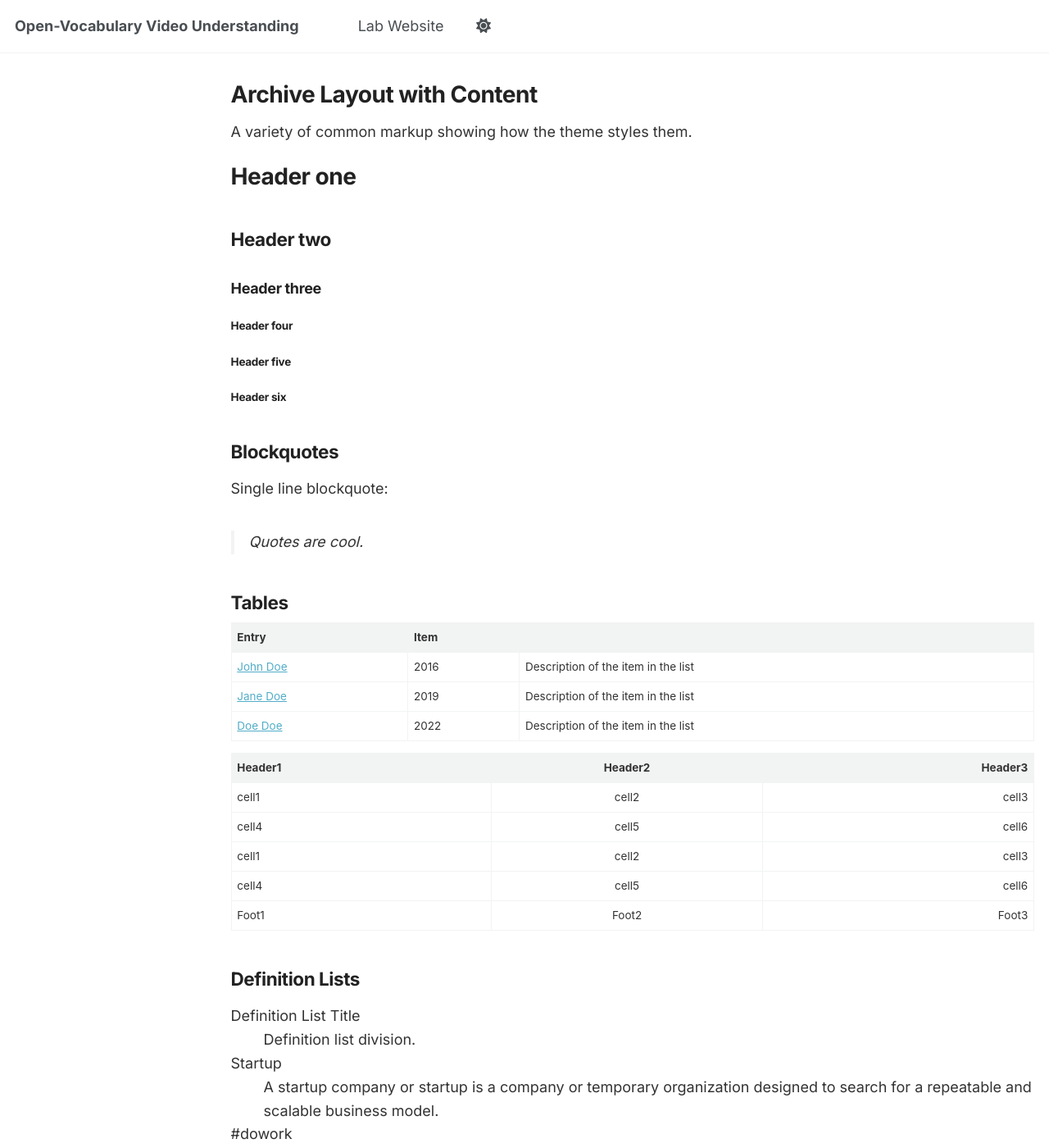
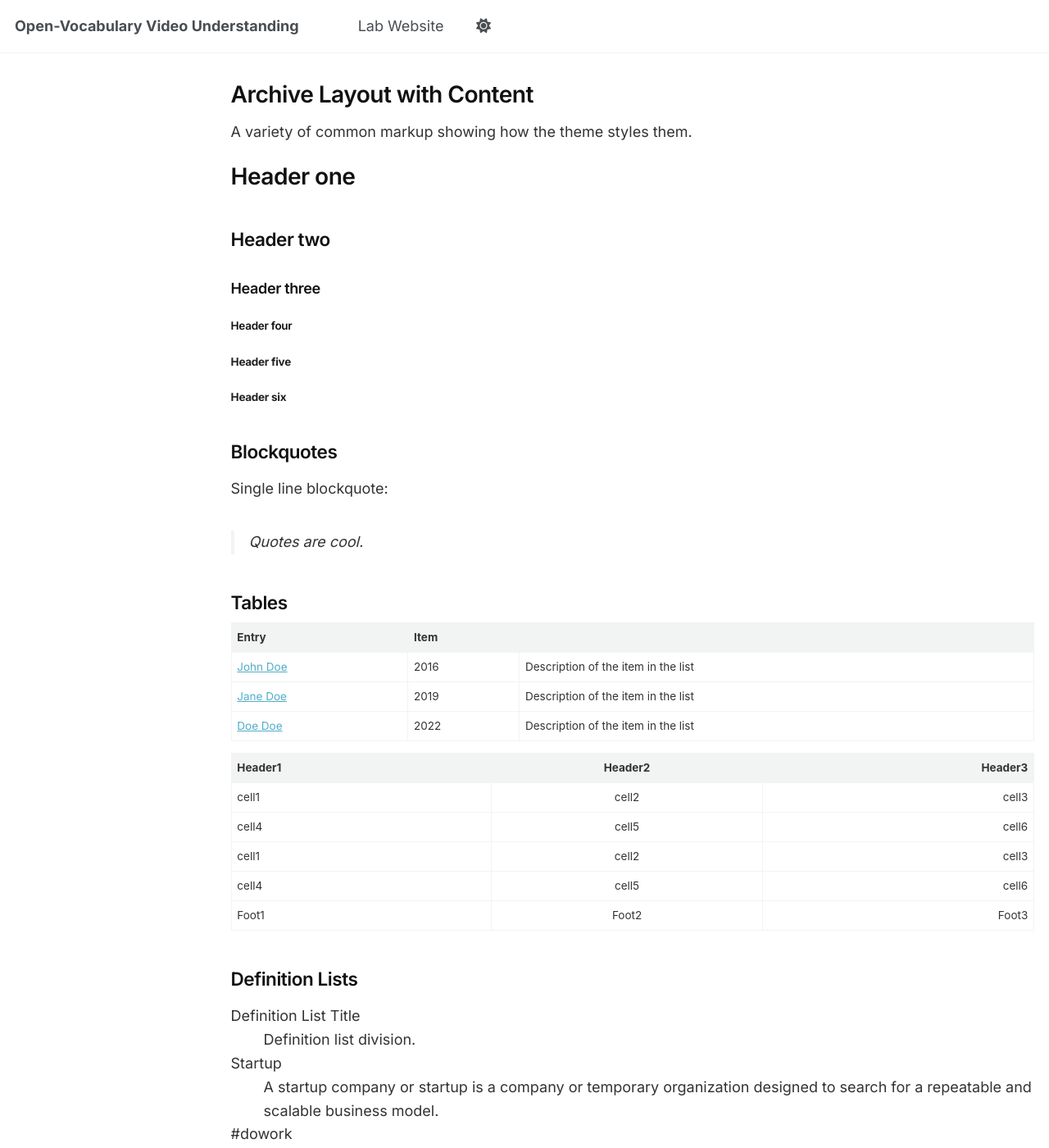
Before and after one commit to wangyongqi558/wangyongqi558.github.io, a Jekyll site: the page built from _pages/archive-layout-with-content.md, in a window 1280 px wide and 1400 px high. Shown: the whole window at 82% size. Built offline with Jekyll 4.4.1, drawn with Linux system fonts in a browser that asks for light colours; a script bundle is joined from its source files by our own code; library files that are not in the unit come from our copies.

Commit message:
Update main.scss

```diff
--- a/assets/css/main.scss
+++ b/assets/css/main.scss
@@ -107,3 +107,18 @@
 .news-content b {
   color: #000;
 }
+
+/* 强制覆盖字体 */
+@import url('https://fonts.googleapis.com/css2?family=Inter:wght@400;500;600&display=swap');
+
+html, body, p, li, a, div {
+  font-family: 'Inter', -apple-system, BlinkMacSystemFont, "Segoe UI", Roboto, sans-serif !important;
+  -webkit-font-smoothing: antialiased;
+  -moz-osx-font-smoothing: grayscale;
+}
+
+h1, h2, h3, h4, .archive__item-title {
+  font-family: 'Inter', sans-serif !important;
+  font-weight: 600 !important;
+  color: #111 !important;
+}
```
